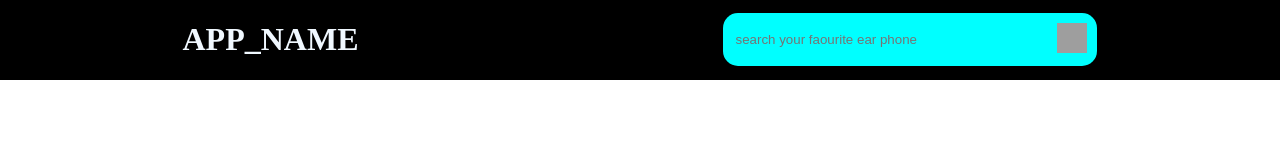
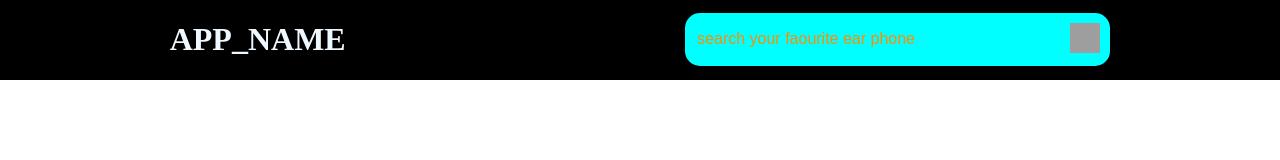
Before and after one commit to VishalKhandagale88/EchoSphere, a plain HTML site: page index.html in a window 1280 px wide. Drawn offline with Linux system fonts and the light colour scheme; grey boxes are pictures that could not be loaded.

Commit message:
changed the style of font in the search bar

```diff
--- a/style.css
+++ b/style.css
@@ -19,7 +19,7 @@ body{
     border-radius:15px;
 }
 .inputbar{
-    width: 25vw;
+    width: 29vw;
     height: 25px;
     border: none;
     background-color: aqua;
@@ -34,3 +34,7 @@ body{
 .searchicon :hover{
     cursor: pointer;
 }
+.inputbar::placeholder{
+    color: darkorange;
+    font-size: larger;
+}
```
Also changed, not shown: index.html (line endings or trailing spaces).
